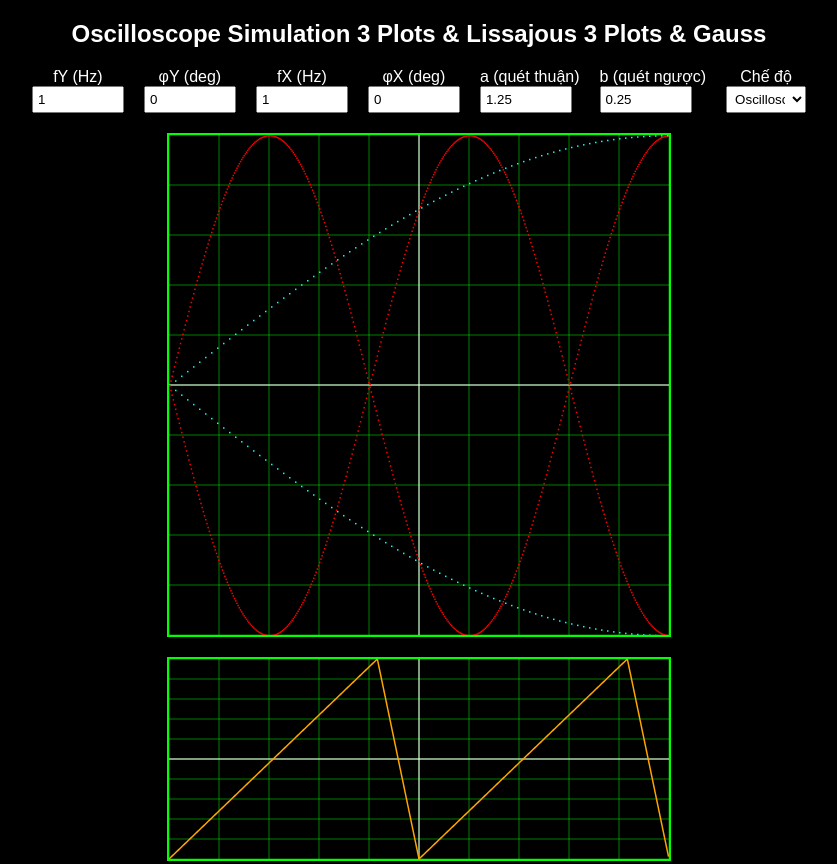
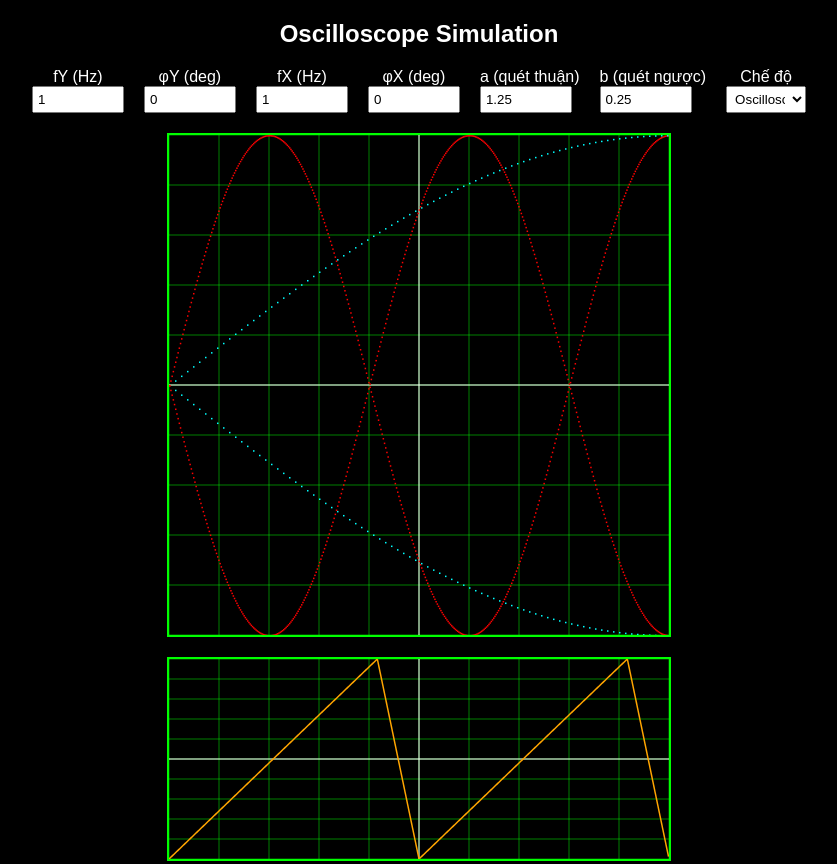
Before and after one commit to xngwym/Osciloscope-Simulation, a plain HTML site: page index.html in a window 1280 px wide. Shown: the top 864 px of the page, without its empty margins (221-1058 px from the left). Drawn offline with Linux system fonts and the light colour scheme.

Commit message:
Fix Title

```diff
--- a/index.html
+++ b/index.html
@@ -49,7 +49,7 @@
     </style>
   </head>
   <body>
-    <h2>Oscilloscope Simulation 3 Plots & Lissajous 3 Plots & Gauss</h2>
+    <h2>Oscilloscope Simulation</h2>
 
     <div class="controls">
       <label class="non-gauss"
```
